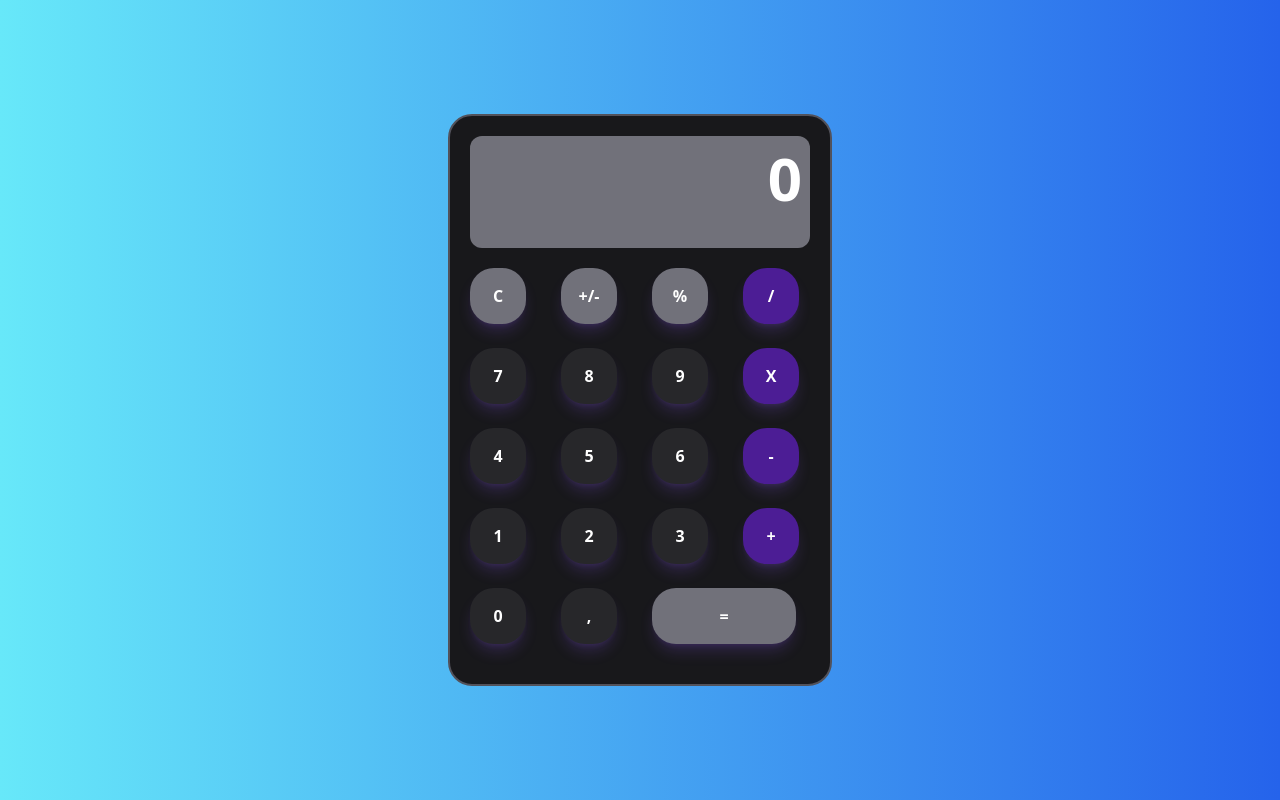
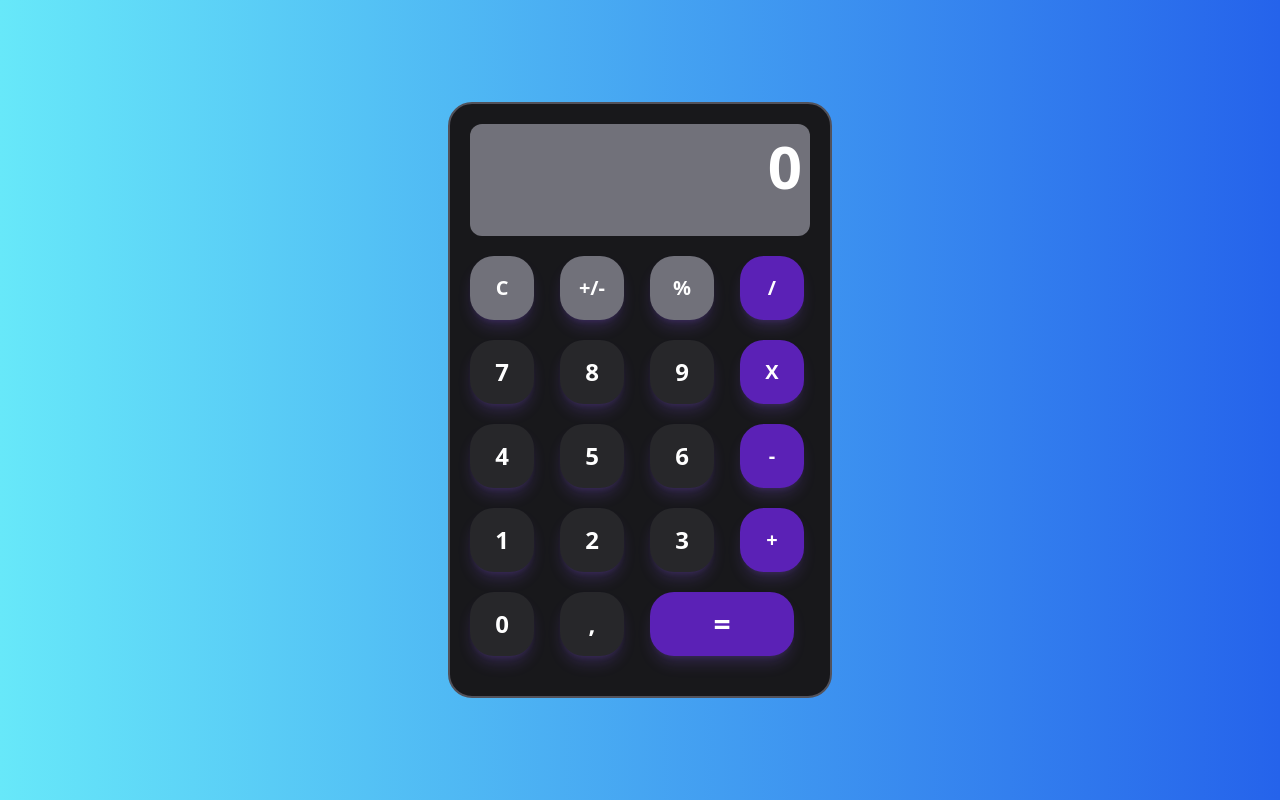
Before and after one commit to marlonerick/Calculadora-React, a React (Vite) app: page / in a window 1280 px wide. Built offline with nearby package versions, Linux system fonts and the light colour scheme.

Commit message:
Add comma operation

```diff
--- a/src/screens/home/index.tsx
+++ b/src/screens/home/index.tsx
@@ -27,11 +27,12 @@ export function Home() {
   const [oldNum, setOldNum] = useState(0)
   const [operator, setOperator] = useState('')
 
-  // const [result, setResult] = useState('0')
+  const [conta, setConta] = useState()
+
 
   //Pega numero
   function handleClickNumber(value: any) {
-    if (num === 0) {
+    if (num == 0) {
       setNum(value)
     } else {
       setNum(num + value)
@@ -69,17 +70,32 @@ export function Home() {
 
   function calculate() {
 
-    if (operator === "/") {
+    if (operator == "/") {
+
       setNum(oldNum / num)
-    } else if (operator === "X") {
-      setNum(oldNum * num)
-    } else if (operator === "-") {
-      setNum(oldNum - num)
-    } else if (operator === "+") {
-      setNum(Number(oldNum) + Number(num))
+
+    } else if (operator == "X") {
+
+      var number1 = parseFloat(oldNum.toString().replace(',', '.'))
+      var number2 = parseFloat(num.toString().replace(',', '.'))
+
+      setNum(number1 * number2)
+
+    } else if (operator == "-") {
+
+      var number1 = parseFloat(oldNum.toString().replace(',', '.'))
+      var number2 = parseFloat(num.toString().replace(',', '.'))
+
+      setNum(number1 - number2)
+
+    } else if (operator == "+") {
+
+      var number1 = parseFloat(oldNum.toString().replace(',', '.'))
+      var number2 = parseFloat(num.toString().replace(',', '.'))
+
+      setNum(Number(number1) + Number(number2))
+
     }
-
-    console.log(num, oldNum, operator)
   }
 
   return (
@@ -89,68 +105,61 @@ export function Home() {
         <div className="w-full h-28 bg-zinc-500 rounded-xl px-2 py-2">
 
           {
-            num !== 0 && <h5 className="flex justify-end content-end text-white font-semibold text-2xl opacity-50">old</h5>
+            num !== 0 && <h5 className="flex justify-end content-end text-white font-semibold text-2xl opacity-50">{conta}</h5>
           }
           <h6 className="flex justify-end content-end py-1 text-white font-semibold text-6xl">{num}</h6>
         </div>
 
-        <div className="grid grid-cols-4 gap-6 my-5">
+        <div className="grid grid-cols-4 gap-5 my-5">
           {
             numbers.map((numbers, index) => {
-              if (numbers === '+' || numbers === '-' || numbers === 'X' || numbers === '/') {
+              if (numbers == '+' || numbers == '-' || numbers == 'X' || numbers == '/') {
                 return (
                   <div key={index}>
-                    <button className="w-14 h-14 rounded-3xl bg-violet-900 text-white font-semibold shadow-lg shadow-violet-500/20" value={numbers} onClick={operatorHandler}>{numbers}</button>
+                    <button className="w-16 h-16 rounded-3xl bg-violet-800 text-white text-xl font-bold shadow-lg shadow-violet-500/20 transition hover:bg-violet-500 duration-300" value={numbers} onClick={operatorHandler}>{numbers}</button>
                   </div>
                 )
 
               } else {
-                if (numbers === 'C' || numbers === '+/-' || numbers === '%') {
+                if (numbers == 'C' || numbers == '+/-' || numbers == '%') {
 
-                  if (numbers === 'C') {
+                  if (numbers == 'C') {
                     return (
                       <div key={index}>
-                        <button className="w-14 h-14 rounded-3xl bg-zinc-500 text-white font-semibold shadow-lg shadow-violet-500/20" value={numbers} onClick={clean}>{numbers}</button>
+                        <button className="w-16 h-16 rounded-3xl bg-zinc-500 text-white text-xl font-semibold shadow-lg shadow-violet-500/20 transition hover:bg-zinc-300 duration-300" value={numbers} onClick={clean}>{numbers}</button>
                       </div>
                     )
                   }
-                  else if (numbers === '%') {
+                  else if (numbers == '%') {
                     return (
                       <div key={index}>
-                        <button className="w-14 h-14 rounded-3xl bg-zinc-500 text-white font-semibold shadow-lg shadow-violet-500/20" value={numbers} onClick={porcetage}>{numbers}</button>
+                        <button className="w-16 h-16 rounded-3xl bg-zinc-500 text-white text-xl font-semibold shadow-lg shadow-violet-500/20 transition hover:bg-zinc-300 duration-300" value={numbers} onClick={porcetage}>{numbers}</button>
                       </div>
                     )
                   }
-                  else if (numbers === '+/-') {
+                  else if (numbers == '+/-') {
                     return (
                       <div key={index}>
-                        <button className="w-14 h-14 rounded-3xl bg-zinc-500 text-white font-semibold shadow-lg shadow-violet-500/20" value={numbers} onClick={changeSignal}>{numbers}</button>
+                        <button className="w-16 h-16 rounded-3xl bg-zinc-500 text-white text-xl font-semibold shadow-lg shadow-violet-500/20 transition hover:bg-zinc-300 duration-300" value={numbers} onClick={changeSignal}>{numbers}</button>
                       </div>
                     )
                   }
                   return (
                     <div key={index}>
-                      <button className="w-14 h-14 rounded-3xl bg-zinc-500 text-white font-semibold shadow-lg shadow-violet-500/20" value={numbers}>{numbers}</button>
+                      <button className="w-16 h-16 rounded-3xl bg-zinc-500 text-white text-xl font-semibold shadow-lg shadow-violet-500/20 transition hover:bg-zinc-300 duration-300" value={numbers}>{numbers}</button>
                     </div>
                   )
                 }
-                else if (numbers === '=') {
+                else if (numbers == '=') {
                   return (
                     <div key={index}>
-                      <button className="w-36 h-14 rounded-3xl bg-zinc-500 text-white font-semibold shadow-lg shadow-violet-500/20" value={numbers} onClick={calculate}>{numbers}</button>
-                    </div>
-                  )
-                }
-                else if (numbers === ',') {
-                  return (
-                    <div key={index} >
-                      <button name={numbers} value={numbers} onClick={() => handleClickNumber(numbers)} className="w-14 h-14 rounded-3xl bg-zinc-800 text-white font-semibold shadow-lg shadow-violet-500/20">{numbers}</button>
+                      <button className="w-36 h-16 rounded-3xl bg-violet-800 text-white text-3xl font-semibold shadow-lg shadow-violet-500/20 transition hover:bg-violet-500 duration-500 " value={numbers} onClick={calculate}>{numbers}</button>
                     </div>
                   )
                 }
                 return (
                   <div key={index} >
-                    <button name={numbers} value={numbers} onClick={() => handleClickNumber(numbers)} className="w-14 h-14 rounded-3xl bg-zinc-800 text-white font-semibold shadow-lg shadow-violet-500/20">{numbers}</button>
+                    <button name={numbers} value={numbers} onClick={() => handleClickNumber(numbers)} className="w-16 h-16 rounded-3xl bg-zinc-800 text-white text-2xl font-semibold shadow-lg shadow-violet-500/20 transition hover:bg-zinc-600 duration-500 ">{numbers}</button>
                   </div>
                 )
               }
```
